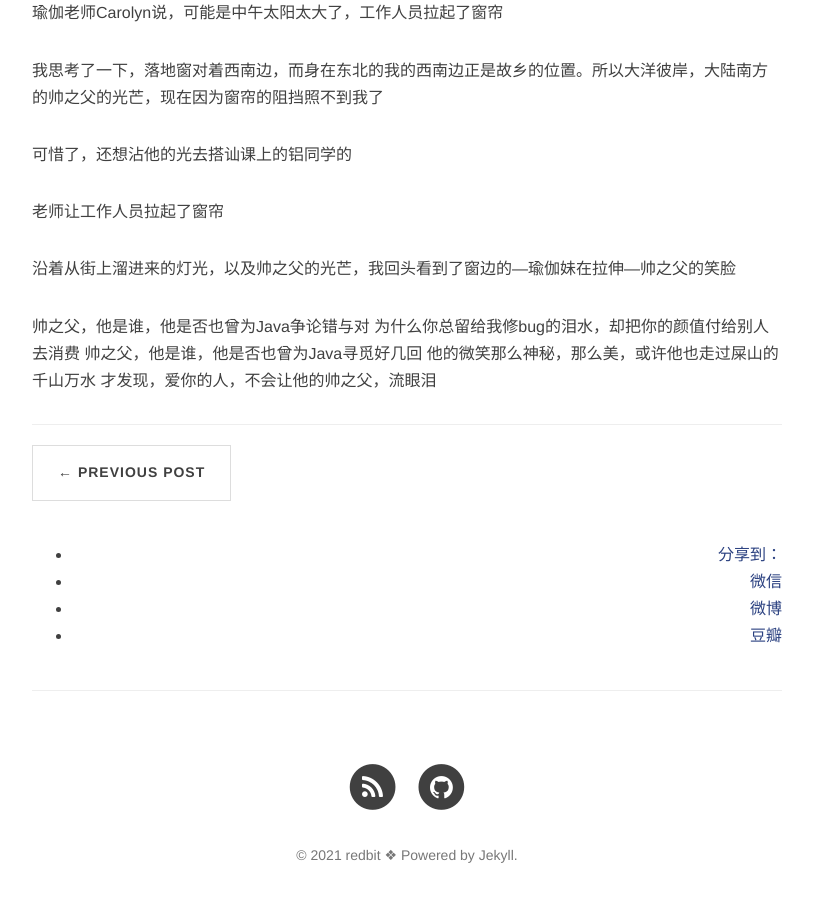
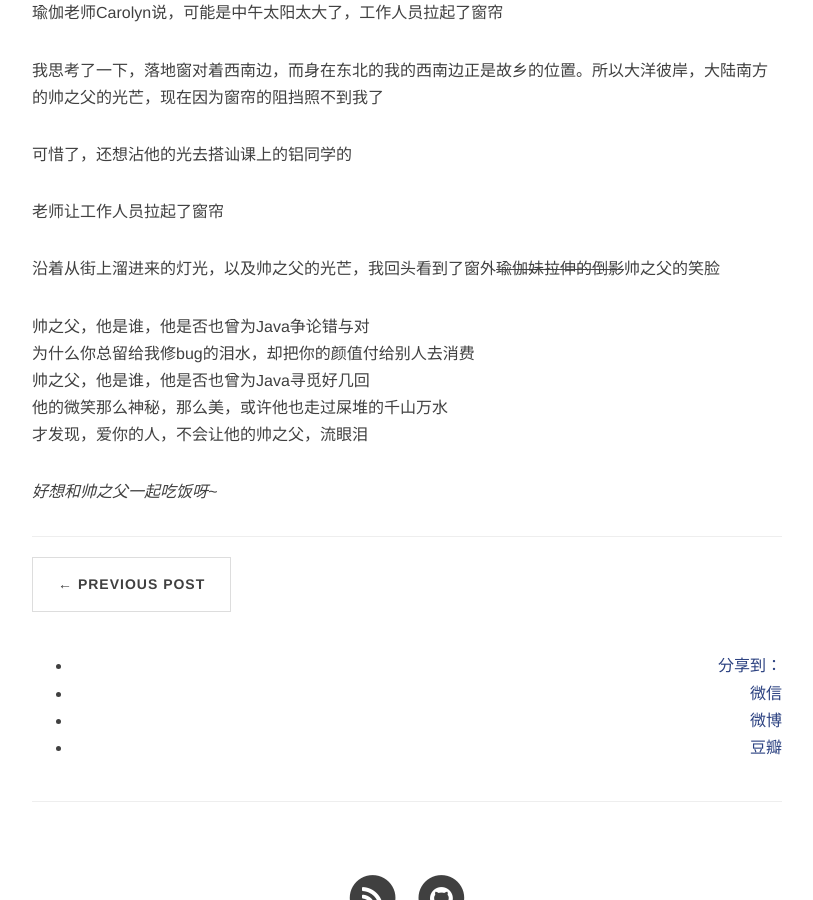
Before and after one commit to redbitBo/redbitBo.github.io, a Jekyll site: the page built from _posts/2021-09-09-outside-the-window.md, in a window 1280 px wide and 900 px high, scrolled down 542 px. Shown: the whole window, without its empty margins (233-1046 px from the left). Built offline with Jekyll 4.4.1, drawn with Linux system fonts in a browser that asks for light colours; nearby versions of some CDN libraries; comment, search, counter and statistics services are not loaded.

Commit message:
Update 2021-09-09-outside-the-window.md

```diff
--- a/_posts/2021-09-09-outside-the-window.md
+++ b/_posts/2021-09-09-outside-the-window.md
@@ -17,10 +17,12 @@ description: “”
 
 老师让工作人员拉起了窗帘
 
-沿着从街上溜进来的灯光，以及帅之父的光芒，我回头看到了窗边的---瑜伽妹在拉伸---帅之父的笑脸
+沿着从街上溜进来的灯光，以及帅之父的光芒，我回头看到了窗外~~瑜伽妹拉伸的倒影~~帅之父的笑脸
 
-帅之父，他是谁，他是否也曾为Java争论错与对
-为什么你总留给我修bug的泪水，却把你的颜值付给别人去消费
-帅之父，他是谁，他是否也曾为Java寻觅好几回
-他的微笑那么神秘，那么美，或许他也走过屎山的千山万水
+帅之父，他是谁，他是否也曾为Java争论错与对\
+为什么你总留给我修bug的泪水，却把你的颜值付给别人去消费\
+帅之父，他是谁，他是否也曾为Java寻觅好几回\
+他的微笑那么神秘，那么美，或许他也走过屎堆的千山万水\
 才发现，爱你的人，不会让他的帅之父，流眼泪
+
+*好想和帅之父一起吃饭呀~*
```
